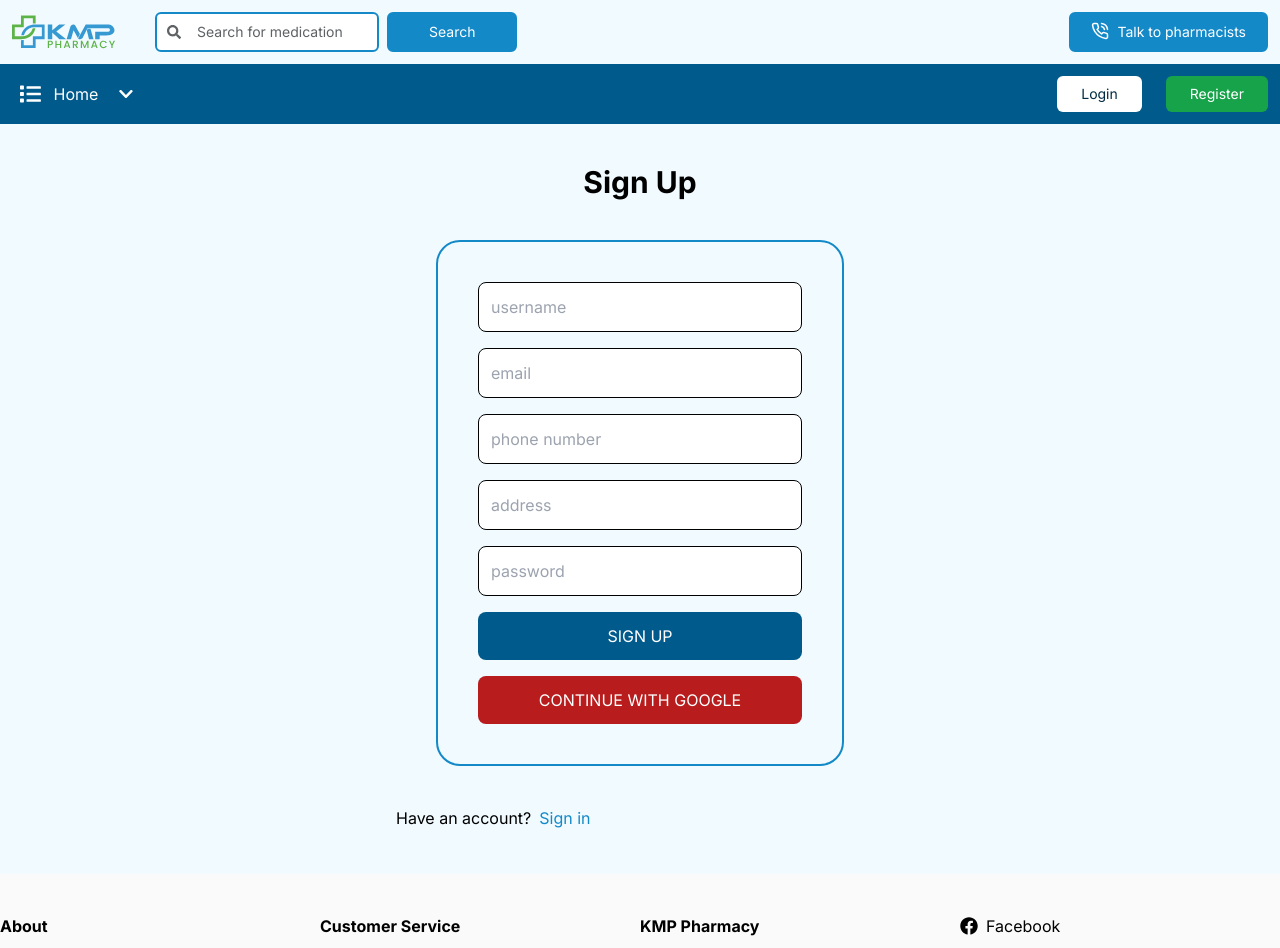
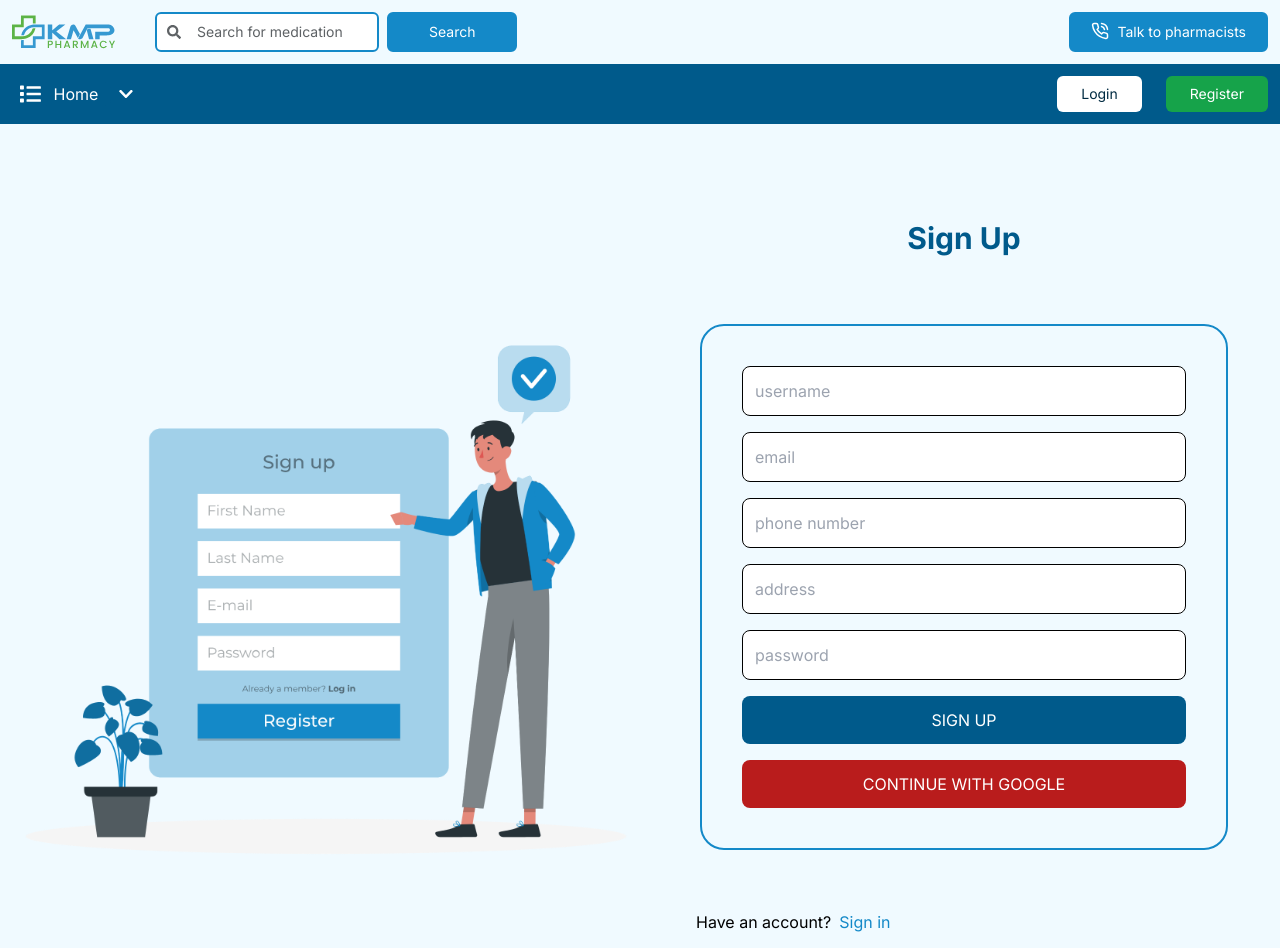
Before and after one commit to kavindu-dilshan/KMP-Pharmacy, a React (Vite) app in the folder client/: page /sign-up in a window 1280 px wide. Shown: the top 948 px of the page. Built offline with nearby package versions, Linux system fonts and the light colour scheme.

Commit message:
User management

```diff
--- a/client/src/components/OAuth.jsx
+++ b/client/src/components/OAuth.jsx
@@ -3,6 +3,8 @@ import { app } from '../firebase';
 import { useDispatch } from 'react-redux';
 import { signInSuccess } from '../redux/user/userSlice';
 import { useNavigate } from 'react-router-dom';
+
+import { FaGoogle } from 'react-icons/fa';
 
 export default function OAuth() {
   const dispatch = useDispatch();
--- a/client/src/pages/UserManagement/Profile.jsx
+++ b/client/src/pages/UserManagement/Profile.jsx
@@ -129,7 +129,7 @@ export default function Profile() {
       <NavigationBar />
     <div className='p-3 max-w-lg mx-auto' >
 
-      <h1 className='text-3xl font-semibold text-center my-7'>Profile</h1>
+      <h1 className='text-3xl font-semibold text-center my-7 text-blue'>Profile</h1>
       <form onSubmit={handleSubmit} className='flex flex-col gap-4'>
         <input
           onChange={(e) => setFile(e.target.files[0])}
--- a/client/src/pages/UserManagement/SignIn.jsx
+++ b/client/src/pages/UserManagement/SignIn.jsx
@@ -9,6 +9,7 @@ import {
 import OAuth from '../../components/OAuth';
 import NavigationBar from '../../components/NavigationBar';
 import Footer from '../../components/Footer';
+import img01 from '../../assets/login-rafiki.png';
 
 export default function SignIn() {
   const [formData, setFormData] = useState({});
@@ -47,8 +48,11 @@ export default function SignIn() {
   return (
     <div className='bg-paleblue'>
       <NavigationBar />
-    <div className='p-3 max-w-lg mx-auto'>
-      <h1 className='text-3xl text-center font-semibold my-7'>Sign In</h1>
+      <div className='p-3 w-auto mx-auto'>
+  <div className="flex flex-col lg:flex-row max-w-7xl mx-auto justify-between mt-10 mb-14 lg:gap-5">
+    <img src={img01} alt="" className="object-cover w-full lg:w-2/3 xl:w-1/2" />
+    <div className="flex flex-col justify-center lg:w-1/2">
+      <h1 className='text-3xl text-center lg:text-center font-semibold my-7 text-blue '>Sign In</h1>
       <div className='p-10 bg-paleblue m-10 rounded-3xl max-w-4xl border-2 border-light-blue'>
         <form onSubmit={handleSubmit} className='flex flex-col gap-4'>
           <input
@@ -75,14 +79,21 @@ export default function SignIn() {
           <OAuth/>
         </form>
       </div>
-      <div className='flex gap-2 mt-5 mb-8'>
+
+      <div className='flex gap-2 ml-9 mb-8 justify-center lg:justify-start'>
     <p>Dont have an account?</p>
     <Link to={'/sign-up'}>
       <span className='text-light-blue'>Sign up</span>
+
     </Link>
+    {error && <p className='text-red-500 ml-11 justify-center'>{error}</p>}
     </div>
-      {error && <p className='text-red-500 mt-5'>{error}</p>}
     </div>
+  </div>
+
+
+</div>
+
     <Footer />
     </div>
   );
--- a/client/src/pages/UserManagement/SignUp.jsx
+++ b/client/src/pages/UserManagement/SignUp.jsx
@@ -3,6 +3,7 @@ import { Link, useNavigate } from 'react-router-dom';
 import OAuth from '../../components/OAuth';
 import NavigationBar from '../../components/NavigationBar';
 import Footer from '../../components/Footer';
+import img01 from '../../assets/Sign-up-2.png';
 
 
 export default function SignUp() {
@@ -45,8 +46,11 @@ export default function SignUp() {
   return (
     <div className='bg-paleblue'>
       <NavigationBar />
-    <div className='p-3 max-w-lg mx-auto'>
-      <h1 className='text-3xl text-center font-semibold my-7'>Sign Up</h1>
+    <div className='p-3 w-auto mx-auto'>
+    <div className="flex flex-col lg:flex-row max-w-7xl mx-auto justify-between mt-14 mb-14 lg:gap-5">
+    <img src={img01} alt="" className="object-cover w-full lg:w-2/3 xl:w-1/2" />
+    <div className="flex flex-col justify-center lg:w-1/2">
+      <h1 className='text-3xl text-center lg:text-center font-semibold my-7 text-blue '>Sign Up</h1>
       <div className='p-10 bg-paleblue m-10 rounded-3xl max-w-4xl border-2 border-light-blue'>
       <form onSubmit={handleSubmit} className='flex flex-col gap-4'>
         <input
@@ -95,15 +99,18 @@ export default function SignUp() {
         <OAuth/>
       </form>
       </div>
-      <div className='flex gap-2 mt-5 mb-8'>
+      <div className='flex gap-2 ml-9 mt-5 mb-8'>
         <p>Have an account?</p>
         <Link to={'/sign-in'}>
           <span className='text-light-blue'>Sign in</span>
         </Link>
       </div>
+      </div>
+      </div>
       {error && <p className='text-red-500 mt-5'>{error}</p>}
     </div>
     <Footer />
     </div>
+
   );
 }
--- a/client/src/pages/UserManagement/UserManagement.jsx
+++ b/client/src/pages/UserManagement/UserManagement.jsx
@@ -52,6 +52,23 @@ export default function UserManagement() {
 
             const doc = new jsPDF();
 
+            const userCount = Users.length;
+
+            doc.setTextColor(0, 0, 255);
+            const text = 'KMP Pharmacy User Management Report';
+            // Calculate the width of the text
+            const textWidth = doc.getTextDimensions(text).w;
+            // Calculate the x-position to center the text horizontally
+            const xPosition = (doc.internal.pageSize.getWidth() - textWidth) / 2;
+            // Draw the text at the calculated position
+            doc.text(text, xPosition, 15);
+            // Reset text color to black (default)
+            doc.setTextColor(0);
+
+            doc.setTextColor(255, 0, 0);
+            doc.text(`Total Registered Users: ${userCount}`, 15, 25);
+            doc.setTextColor(0);
+
             const tableHeader = [['User Name', 'Email', 'Phone Number', 'Address']];
 
             const tableData = Users.map(user => [
@@ -63,6 +80,7 @@ export default function UserManagement() {
             ]);
 
             doc.autoTable({
+              startY: 35,
               head: tableHeader,
               body: tableData,
             });
```
Also changed, not shown: client/src/assets/Sign-up-2.png (added), client/src/assets/login-rafiki.png (added). Lines whose indentation alone changed are shown as unchanged.
